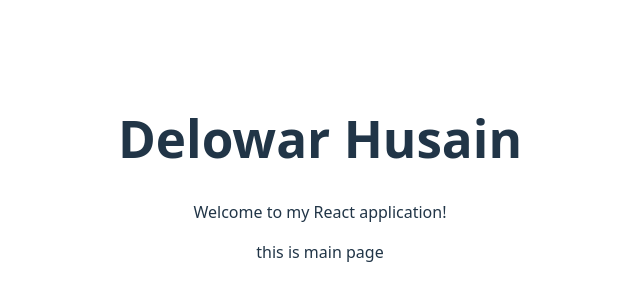
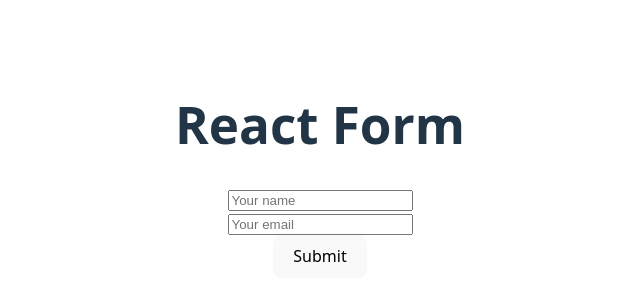
Before and after one commit to delowarshizar/react-routerAd, a React (Vite) app: page / in a window 1280 px wide. Shown: the part 230-530 px from the top of the page, without its empty margins (320-960 px from the left). Built offline with nearby package versions, Linux system fonts and the light colour scheme.

Commit message:
simple form design

```diff
--- a/src/App.jsx
+++ b/src/App.jsx
@@ -1,18 +1,25 @@
-import React from 'react'
+import React from "react";
 
-import './App.css'
+import "./App.css";
 
 function App() {
-
+  const handelSubmit = (e) => {
+    e.preventDefault();
+    console.log(e.target.name.value);
+    console.log(e.target.email.value);
+  };
   return (
     <>
-
-      <h1>Delowar Husain</h1>
-      <p>Welcome to my React application!</p>
-      <div>this is main page</div>
-
+      <h1>React Form</h1>
+      <form onSubmit={handelSubmit}>
+        <input type="text" name="name" placeholder="Your name" />
+        <br />
+        <input type="email" name="email" placeholder="Your email" />
+        <br />
+        <button type="submit">Submit</button>
+      </form>
     </>
-  )
+  );
 }
 
-export default App
+export default App;
```
